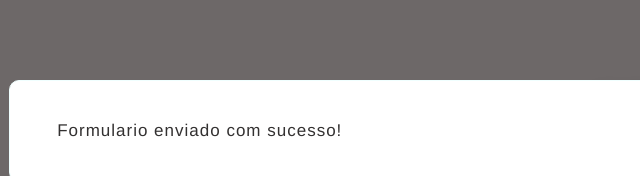
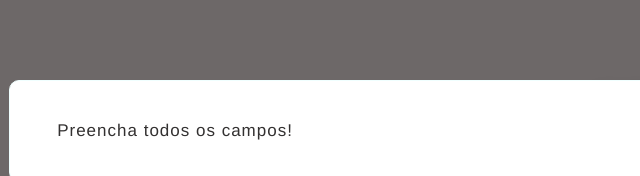
Before and after one commit to felCarvalho/FormularioJ-responsivo---JS, a website: page assets.html/index.html in a window 1280 px wide. Both pictures are taken after typing "Sample", "5", "name@example.com", "5", "Sample" into the empty fields and a click on the button "enviar". Shown: the top 176 px of the page, 0-640 px from the left. Drawn offline with nearby package versions, Linux system fonts and the light colour scheme.

Commit message:
eliminando partes inuteis de codigo e refinando a verificação da condição de string vazia nos input

```diff
--- a/assets.js/script.js
+++ b/assets.js/script.js
@@ -1,24 +1,37 @@
 "use strict";
+
+//capturando valores de mensagens, pop-up, e etc.
 const formulario = document.querySelector(".form");
 const PoupUp = document.querySelector(".container-mensagem-error");
 const fundoBlur = document.querySelector(".fundo-blur");
 const close = document.querySelector("#button-close");
 const mensagemPouUp = document.querySelector(".mensagem-error");
 
+//evento de click acionando o formulario e usando preventDefault para cortar a ligação do form com banco de dados.
 formulario.addEventListener("submit", function (e) {
   e.preventDefault();
 
+  //selecionando todos inputs
   const inputsValue = document.querySelectorAll("input");
+  //aplicando valor true a todos os inputs.
+  let verificar = true;
 
+  //loop for percorrendo todos os inputs dentro da NodeList.
   for (let i = 0; i < inputsValue.length; i++) {
-    const valor = inputsValue[i].value;
-    console.log(valor);
+    //guardando todos os valores dos input do html na variavel valor e usando trim(para ver se á espaços extra nos valores)
+    const valor = inputsValue[i].value.trim();
 
-    if (valor.trim() === "") {
-      mensagemPouUp.textContent = `Preencha todos os campos!`;
+    //verificando se existe algum campo totalmente sem valor no form e exxibindo caso seja encontrado.
+    if (valor === "") {
+      verificar = false;
+      return;
+    }
+
+    if (!verificar === "") {
+      mensagemPouUp.textContent = `Formulario enviado com sucesso!`;
       PoupUpAtivado();
     } else {
-      mensagemPouUp.textContent = `Formulario enviado com sucesso!`;
+      mensagemPouUp.textContent = `Preencha todos os campos!`;
       PoupUpAtivado();
     }
   }
--- a/assets.style/estilo.css
+++ b/assets.style/estilo.css
@@ -1,6 +1,7 @@
 @charset "UTF-8";
 @media (max-width: 576px) {
   * {
+    user-select: none;
     padding: 0;
     margin: 0;
   }
@@ -185,6 +186,7 @@
 }
 @media (max-width: 890px) {
   * {
+    user-select: none;
     padding: 0;
     margin: 0;
     font-family: sans-serif;
@@ -376,6 +378,7 @@
 }
 @media (min-width: 891px) {
   * {
+    user-select: none;
     padding: 0;
     margin: 0;
     margin-top: 0;
```
Also changed, not shown: 1 other file.
